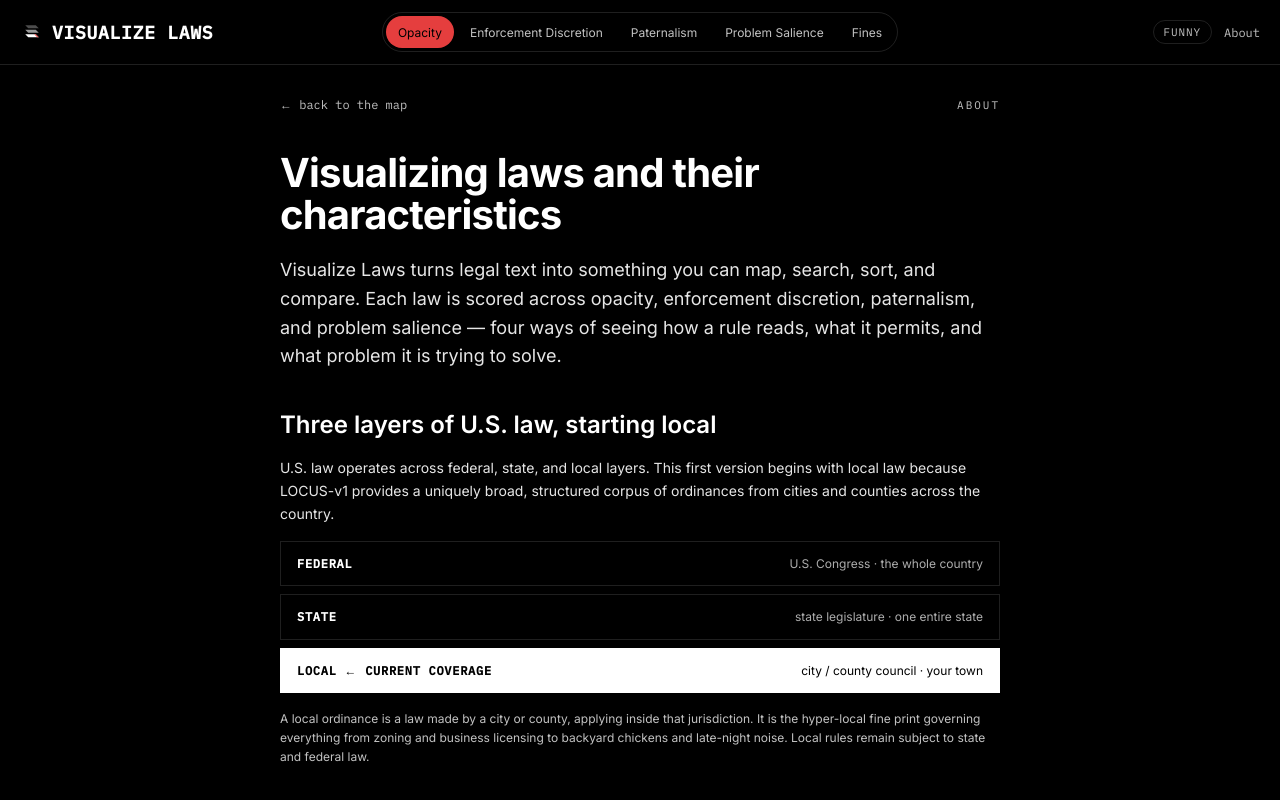
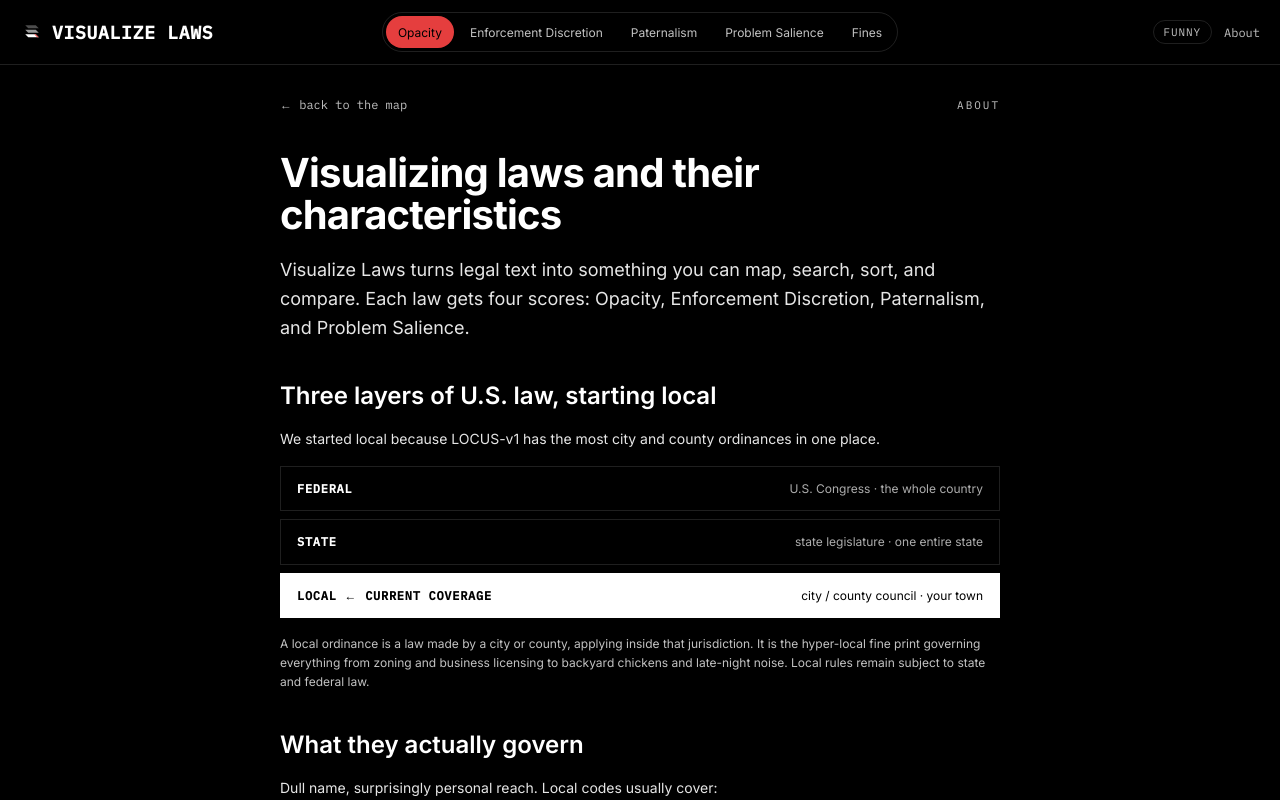
Before and after one commit to ThatAlexPalmer/visualize-laws-app, a Next.js app: page /about in a window 1280 px wide. Built offline with nearby package versions, Linux system fonts and the light colour scheme.

Commit message:
fix(copy): cut ai-sounding lines from about and previews
Rewrite the About lede, coverage, and roadmap in plain sentences, and
replace em dashes in release notes, social alt text, and other UI strings.

Co-authored-by: Alex Palmer <ThatAlexPalmer@users.noreply.github.com>

```diff
--- a/app/about/page.tsx
+++ b/app/about/page.tsx
@@ -184,7 +184,7 @@ const item = {
 };
 
 const COVERS: [string, string][] = [
-  ["Zoning & land use", "what you can build — and whether your block gets a taco truck"],
+  ["Zoning & land use", "what you can build, and whether your block gets a taco truck"],
   ["Noise", "quiet hours, and how early the leaf blower may legally ruin a Saturday"],
   ["Parking", "street-sweeping tickets, permit zones, snow-emergency towing"],
   ["Building codes", "so the deck stays a deck and not a headline"],
@@ -210,10 +210,10 @@ const NORMAL_COPY = {
   kicker: "ABOUT",
   title: "Visualizing laws and their characteristics",
   lede:
-    "Visualize Laws turns legal text into something you can map, search, sort, and compare. Each law is scored across opacity, enforcement discretion, paternalism, and problem salience — four ways of seeing how a rule reads, what it permits, and what problem it is trying to solve.",
+    "Visualize Laws turns legal text into something you can map, search, sort, and compare. Each law gets four scores: Opacity, Enforcement Discretion, Paternalism, and Problem Salience.",
   layersTitle: "Three layers of U.S. law, starting local",
   layersBody:
-    "U.S. law operates across federal, state, and local layers. This first version begins with local law because LOCUS-v1 provides a uniquely broad, structured corpus of ordinances from cities and counties across the country.",
+    "We started local because LOCUS-v1 has the most city and county ordinances in one place.",
   federal: "FEDERAL",
   federalMeta: "U.S. Congress · the whole country",
   state: "STATE",
@@ -226,7 +226,7 @@ const NORMAL_COPY = {
   governsBody: "Dull name, surprisingly personal reach. Local codes usually cover:",
   whyTitle: "Why bother with them at all?",
   whyBody:
-    "Because a dense city and a rural town want wildly different things. One needs rules for short-term rentals and 2 a.m. noise; the other cares about ATVs and livestock. Local ordinances let every community write its own fine print — as long as it doesn't break the bigger rules.",
+    "Because a dense city and a rural town want wildly different things. One needs rules for short-term rentals and 2 a.m. noise; the other cares about ATVs and livestock. Local ordinances let every community write its own fine print, as long as it doesn't break state or federal law.",
   coverageTitle: "Current coverage: LOCUS-v1",
   coverageBody:
     "The catch: these laws are public, but they're scattered across thousands of clunky vendor sites. LOCUS rounded up ~2.2 million of them into a single local-law corpus. That dataset is the starting point for Visualize Laws; state and federal laws are not included yet.",
@@ -235,7 +235,7 @@ const NORMAL_COPY = {
   roadmapBody:
     "The long-term goal is to make local, state, and federal law explorable through the same visual system. Planned coverage begins with financial regulation: securities laws, money-transmission laws, the Investment Company Act and related regulation, banking law, and adjacent areas of financial services.",
   roadmapWhy:
-    "Starting there supports research and infrastructure for financial products and tokenized securities, where understanding how overlapping rules differ across jurisdictions is especially useful.",
+    "We start there because financial products and tokenized securities hit different rules in different places.",
   roadmapNote:
     "This is the roadmap, not current coverage. Today's searchable corpus remains LOCUS-v1 local ordinances.",
   cite: "Built on LOCUS-v1",
@@ -265,7 +265,7 @@ const FUNNY_COPY = {
   governsBody: "Local codes answer the questions nobody asked until two neighbors got involved:",
   whyTitle: "Why are there so many of these?",
   whyBody:
-    "A dense city, a beach town, and a rural county do not want the same rulebook. Local ordinances let each community customize the fine print for its own rentals, livestock, parking, noise, and recurring civic arguments — without overruling state or federal law.",
+    "A dense city, a beach town, and a rural county do not want the same rulebook. Local ordinances let each community customize the fine print for its own rentals, livestock, parking, noise, and recurring civic arguments, without overruling state or federal law.",
   coverageTitle: "Current rabbit hole: LOCUS-v1",
   coverageBody:
     "The laws were public; finding them was the sport. LOCUS collected roughly 2.2 million local laws from thousands of scattered sources into one corpus. That is what you can search today. State and federal laws have not entered the arena yet.",
@@ -274,7 +274,7 @@ const FUNNY_COPY = {
   roadmapBody:
     "The long-term plan is one visual system for local, state, and federal law. The first planned expansion is financial regulation: securities laws, money-transmission laws, the Investment Company Act and related regulation, banking law, and adjacent financial-services rules.",
   roadmapWhy:
-    "That priority supports research and infrastructure for financial products and tokenized securities, where overlapping jurisdictional rules are less a fun surprise and more an engineering requirement.",
+    "Financial products and tokenized securities are next, because that's where conflicting rules actually break things.",
   roadmapNote:
     "Roadmap, not magic trick: the searchable corpus today is still LOCUS-v1 local ordinances.",
   cite: "Receipts: LOCUS-v1",
--- a/app/layout.tsx
+++ b/app/layout.tsx
@@ -16,7 +16,7 @@ export const metadata: Metadata = {
   metadataBase: new URL("https://visualizelaws.com"),
   title: "visualizelaws.com",
   description:
-    "Explore the complete LOCUS-v1 corpus of ~2.2M U.S. local laws: search, filter, and an interactive map.",
+    "Search and map 2.2M U.S. local laws.",
   applicationName: "visualizelaws.com",
   alternates: { canonical: "/" },
   manifest: "/site.webmanifest",
--- a/app/opengraph-image.tsx
+++ b/app/opengraph-image.tsx
@@ -1,7 +1,7 @@
 import { ImageResponse } from "next/og";
 import { SocialCard } from "./social-card";
 
-export const alt = "Visualize Laws — The fine print has a map now.";
+export const alt = "Visualize Laws: the fine print has a map now.";
 export const size = { width: 1200, height: 630 };
 export const contentType = "image/png";
 
--- a/app/twitter-image.tsx
+++ b/app/twitter-image.tsx
@@ -1,7 +1,7 @@
 import { ImageResponse } from "next/og";
 import { SocialCard } from "./social-card";
 
-export const alt = "Visualize Laws — The fine print has a map now.";
+export const alt = "Visualize Laws: the fine print has a map now.";
 export const size = { width: 1200, height: 630 };
 export const contentType = "image/png";
 
--- a/components/jurisdiction/JurisdictionPanel.tsx
+++ b/components/jurisdiction/JurisdictionPanel.tsx
@@ -297,7 +297,7 @@ function AggregatePanel({ placement }: { placement: "rail" | "mobile" }) {
                       <span>{ui("Typical fine", unhinged)}</span>
                       <FineNum>
                         {agg.penalties.medianFine === null
-                          ? "—"
+                          ? "–"
                           : formatFine(agg.penalties.medianFine)}
                       </FineNum>
                     </FineRow>
@@ -306,7 +306,7 @@ function AggregatePanel({ placement }: { placement: "rail" | "mobile" }) {
                       <FineNum>
                         {(() => {
                           const share = amountShare(agg.penalties);
-                          return share === null ? "—" : formatShare(share);
+                          return share === null ? "–" : formatShare(share);
                         })()}
                       </FineNum>
                     </FineRow>
--- a/components/sidebar/RangeSlider.tsx
+++ b/components/sidebar/RangeSlider.tsx
@@ -57,7 +57,7 @@ export function RangeSlider({
       <Row $justify="space-between" $align="baseline" $gap={2}>
         <Kicker $tone="g76">{label}</Kicker>
         <Vals>
-          {format(lo)} — {format(hi)}
+          {format(lo)} – {format(hi)}
         </Vals>
       </Row>
       <SliderTrack>
--- a/data/types.ts
+++ b/data/types.ts
@@ -428,7 +428,7 @@ export const STATE_NAMES: Record<string, string> = {
 };
 
 export function stateName(code: string | null | undefined): string {
-  if (!code) return "—";
+  if (!code) return "–";
   return STATE_NAMES[code.toLowerCase()] ?? code.toUpperCase();
 }
 
```
Also changed, not shown: components/map/Legend.tsx (+4 -4 lines), lib/releases.ts (+4 -4 lines).
